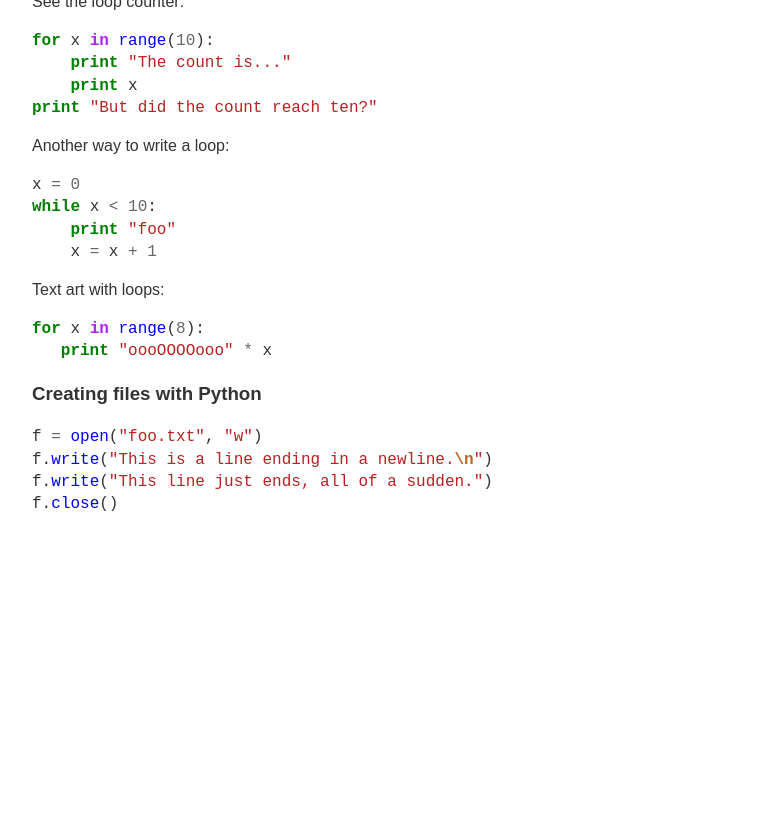
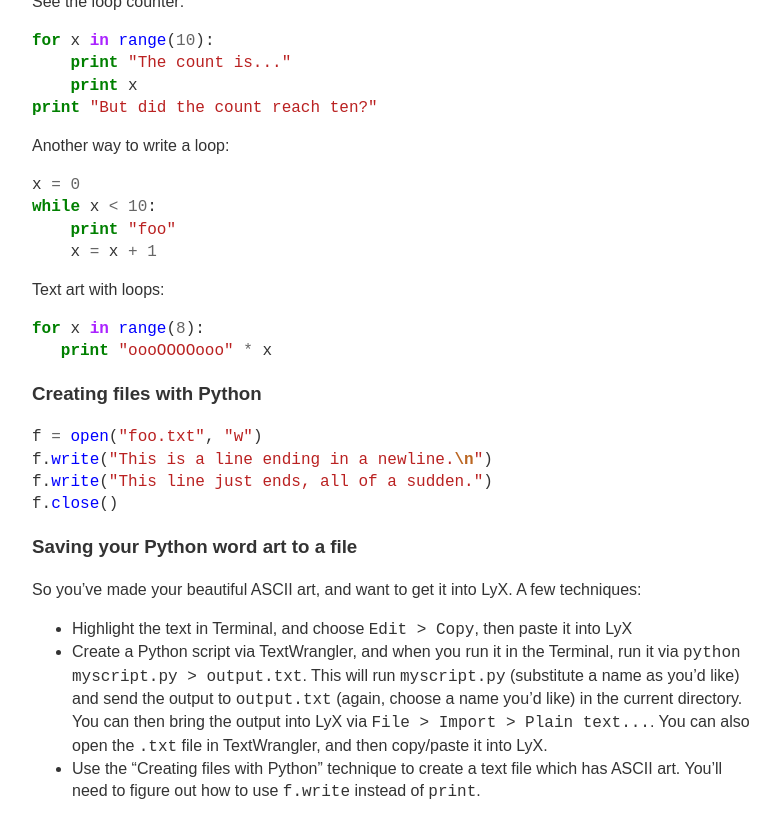
Before and after one commit to dtorop/city-archive-fall12, a Jekyll site: the page built from _posts/2012-09-13-filesystem_and_loops.markdown, in a window 1280 px wide and 900 px high, scrolled down 2868 px. Shown: the top 838 px of the window, without its empty margins (248-1028 px from the left). Built offline with Jekyll 4.4.1, drawn with Linux system fonts in a browser that asks for light colours; before the commit the page ends 3480 px from its top, so only the background shows below that.

Commit message:
add notes about saving python word art to a file

```diff
--- a/_posts/2012-09-13-filesystem_and_loops.markdown
+++ b/_posts/2012-09-13-filesystem_and_loops.markdown
@@ -205,3 +205,11 @@ f.write("This is a line ending in a newline.\n")
 f.write("This line just ends, all of a sudden.")
 f.close()
 {% endhighlight %}
+
+### Saving your Python word art to a file
+
+So you've made your beautiful ASCII art, and want to get it into LyX. A few techniques:
+
+- Highlight the text in Terminal, and choose `Edit > Copy`, then paste it into LyX
+- Create a Python script via TextWrangler, and when you run it in the Terminal, run it via `python myscript.py > output.txt`. This will run `myscript.py` (substitute a name as you'd like) and send the output to `output.txt` (again, choose a name you'd like) in the current directory. You can then bring the output into LyX via `File > Import > Plain text...`. You can also open the `.txt` file in TextWrangler, and then copy/paste it into LyX.
+- Use the "Creating files with Python" technique to create a text file which has ASCII art. You'll need to figure out how to use `f.write` instead of `print`.
```
Also changed, not shown: 1 other file.
